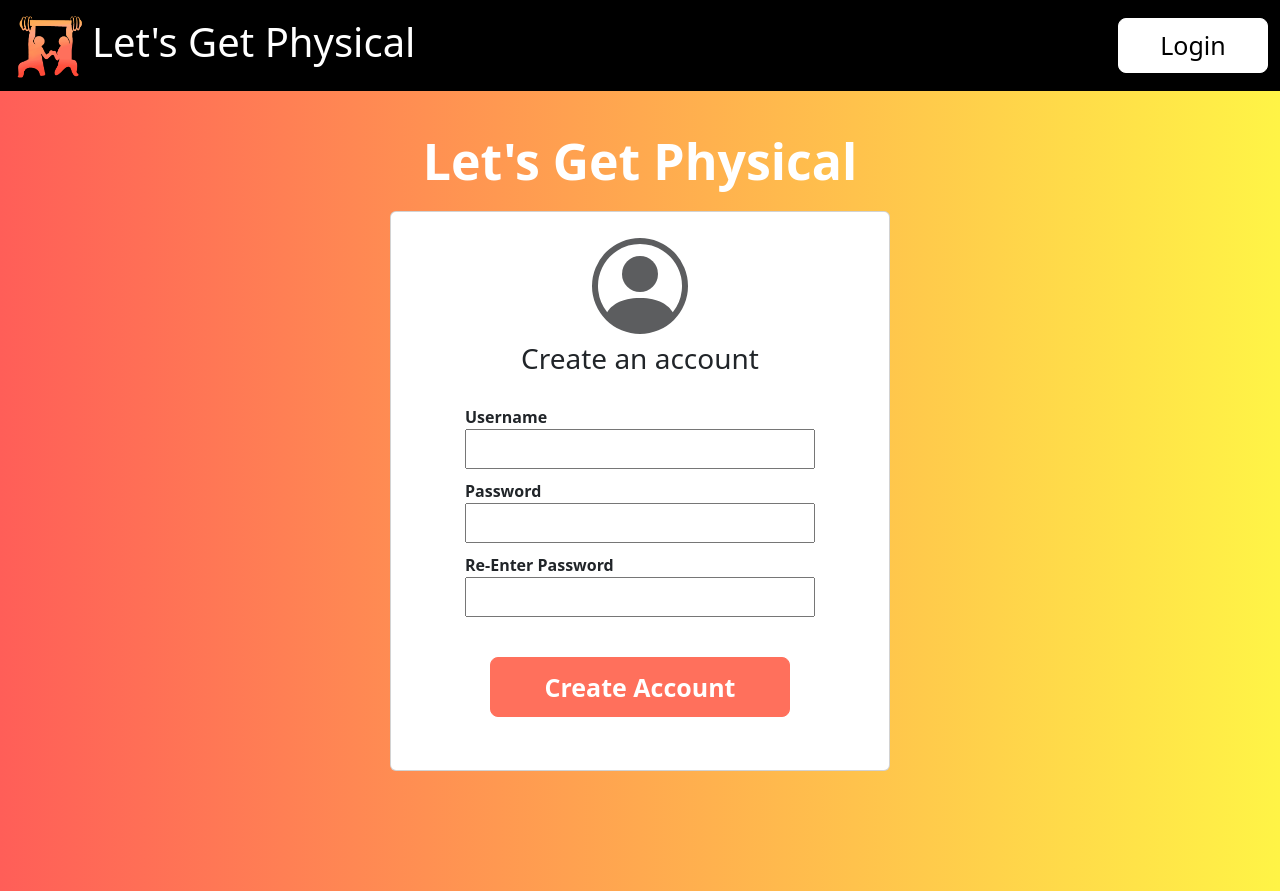
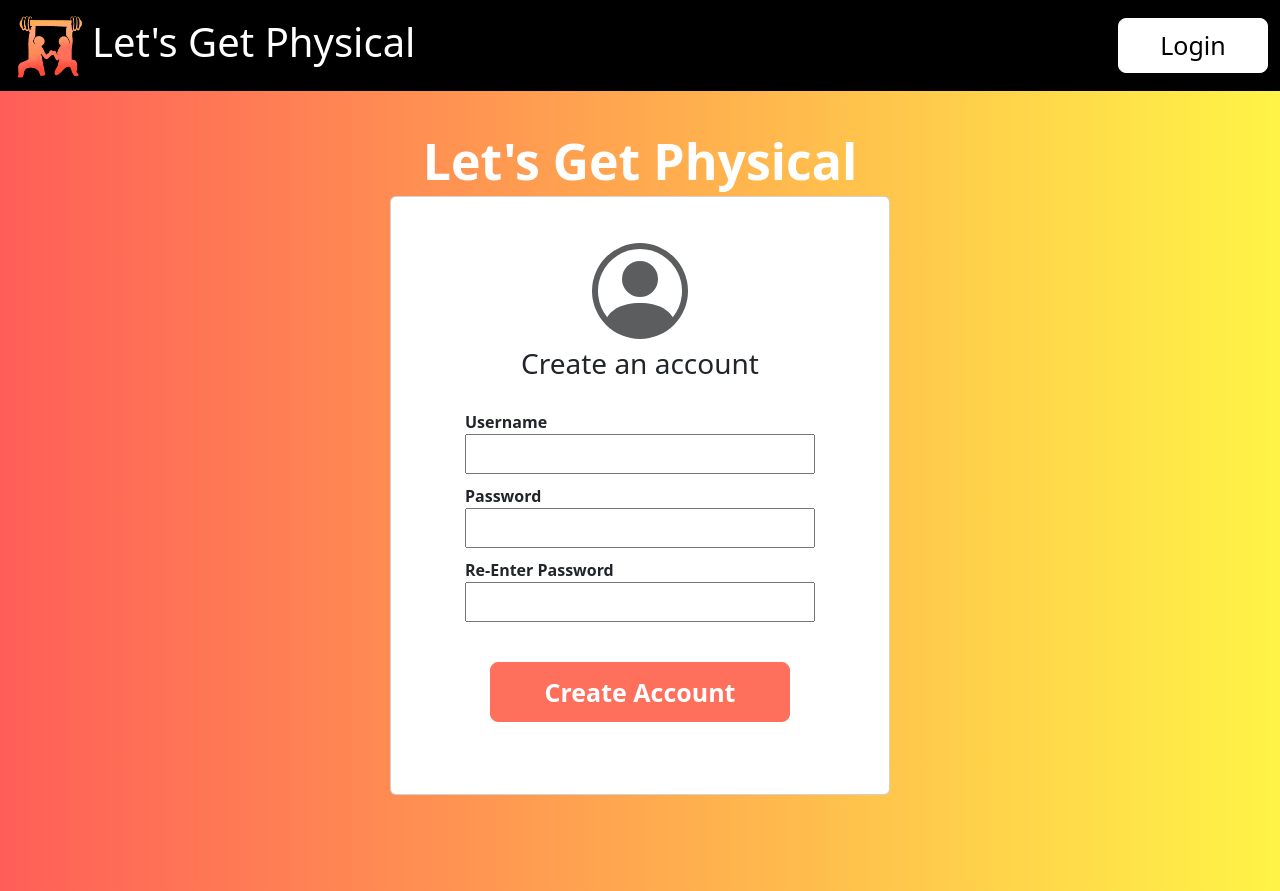
Before and after one commit to adamsprain/Lets-Get-Physical, a React (Create React App) app in the folder client/: page /signup in a window 1280 px wide. Built offline with nearby package versions, Linux system fonts and the light colour scheme.

Commit message:
small bugfix

```diff
--- a/client/src/components/Signup.js
+++ b/client/src/components/Signup.js
@@ -58,6 +58,7 @@ function Signup() {
                     position: "absolute",
                     width: "100%",
                     height: "100vh",
+                    paddingTop: 10,
                 }}
             >
                 <Card className="login-card">
--- a/client/src/styles/Login.css
+++ b/client/src/styles/Login.css
@@ -19,7 +19,7 @@
     text-align: center;
     align-content: center;
     width: 500px;
-    height: 560px !important;
+    height: 560px;
 }
 
 .prompt-card {
```
